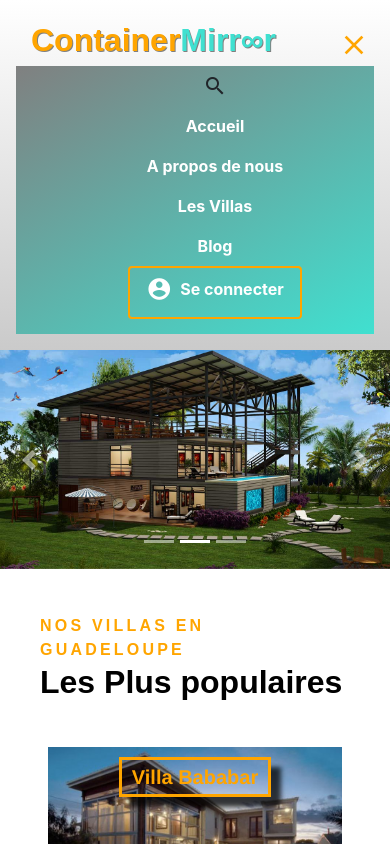
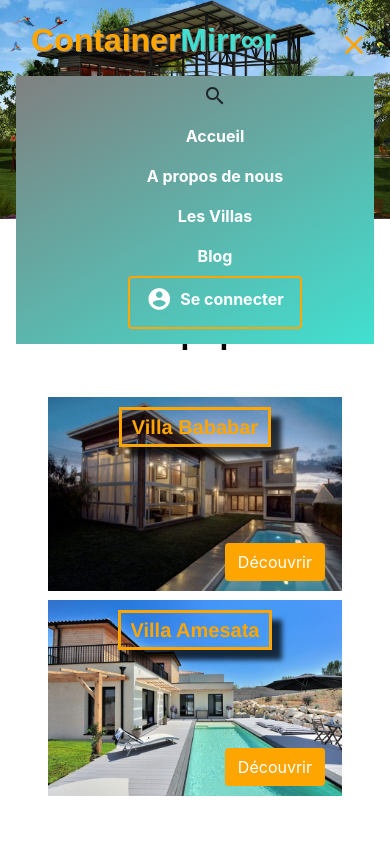
Before and after one commit to objectifMH/containerMirroor, an Angular app: page / in a window 390 px wide. Both pictures are taken after a click on the element 354 px from the left and 45 px from the top of the page. Shown: the top 844 px of the page. Built offline with nearby package versions, Linux system fonts and the light colour scheme.

Commit message:
menu responsive /deploy

```diff
--- a/src/app/app.component.html
+++ b/src/app/app.component.html
@@ -89,7 +89,7 @@
   </div>
   <!-- Menu Mobile -->
   <div class="mobile_menu"
-      [ngClass]="{'show': !isShowMobileMenu, 'fade d-none': isShowMobileMenu }">
+      [ngClass]="{'show': !isShowMobileMenu, 'fade position-static d-none': isShowMobileMenu }">
       <div class="head_right p-3">
           <!-- Liste  -->
           <ul class="ul_pc">
--- a/src/app/app.component.scss
+++ b/src/app/app.component.scss
@@ -2,7 +2,8 @@
 
 .mobile_menu {
     display: none;
-    padding-top: 50px;
+    position: static;
+    padding-top: 60px;
     ul {
         text-decoration: none;
         list-style: none;
@@ -327,7 +328,6 @@
         }
     }
 }
-
 
 // Bar nav bar
 .head_container.opacity_true {
@@ -843,6 +843,12 @@ footer {
 }
 
 
+@media (max-width: 320px) {
+    .head_container .head_left .head_logo {
+        font-size: 1.2em !important;
+    }
+}
+
 @media (max-width: 425px) {
     .head_container .head_right ul {
         display: none !important;
@@ -989,6 +995,9 @@ footer {
 @media (max-width: 768px) {
     .mobile_menu {
         display: block;
+        position: fixed;
+        width: 100%;
+        z-index: 1000;
     }
 
     .head_container .head_right ul {
@@ -1003,6 +1012,8 @@ footer {
         font-size: 2em;
         cursor: pointer;
         color: orange;
+
+        z-index: 3000;
 
         transition: .3s ease-in-out;
         &:hover {
--- a/src/app/app.component.ts
+++ b/src/app/app.component.ts
@@ -58,6 +58,7 @@ onWindowScroll(e) {
 
   showMenu() {
     this.isShowMobileMenu = !this.isShowMobileMenu;
+    console.log('ohé', this.isShowMobileMenu);
   }
 
 
```
